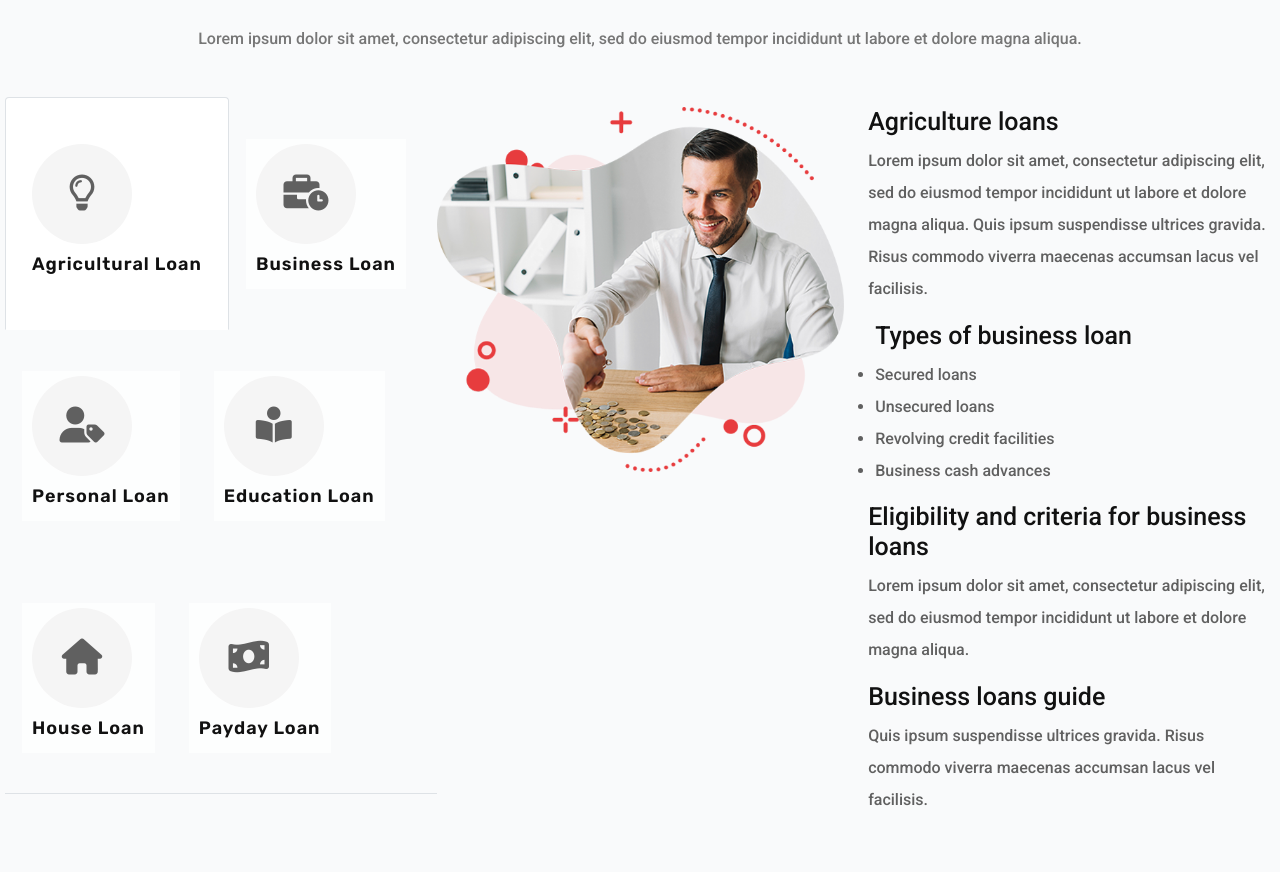
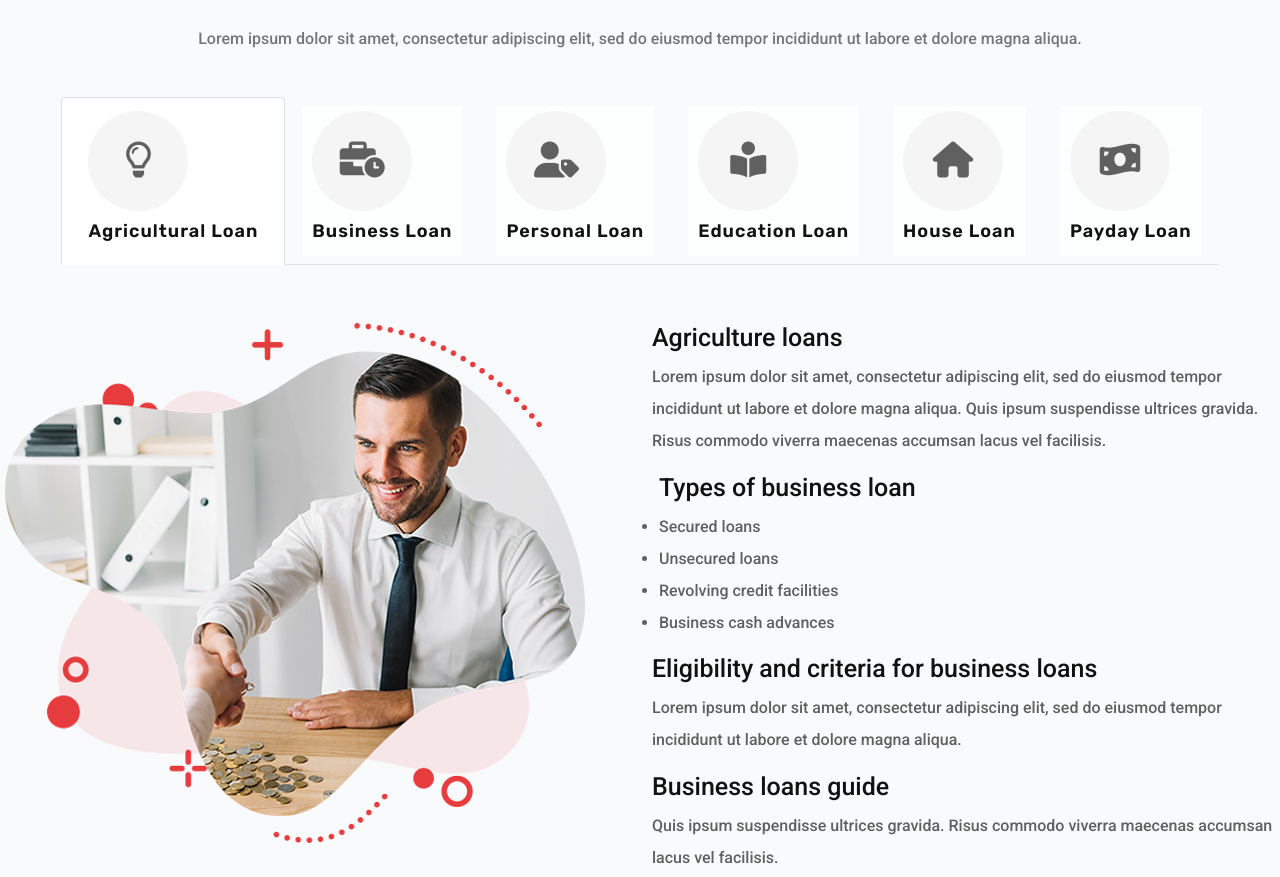
Before and after one commit to Amir6278/finix-templateClone, a plain HTML site: page index.html in a window 1280 px wide. Shown: the part 5003-5880 px from the top of the page. Drawn offline with Linux system fonts and the light colour scheme.

Commit message:
Update index.html

```diff
--- a/index.html
+++ b/index.html
@@ -453,7 +453,7 @@
 
             </div>
         </div>
-       <div class="d-flex justify-content-center">
+       <div class="">
             <nav class="d-flex justify-content-evenly mb-5 ourtab">
                 <div class="nav nav-tabs" id="nav-tab" role="tablist">
                     <button class="nav-link active" id="nav-home-tab" data-bs-toggle="tab" data-bs-target="#nav-home" type="button" role="tab" aria-controls="nav-home" aria-selected="true">
```
